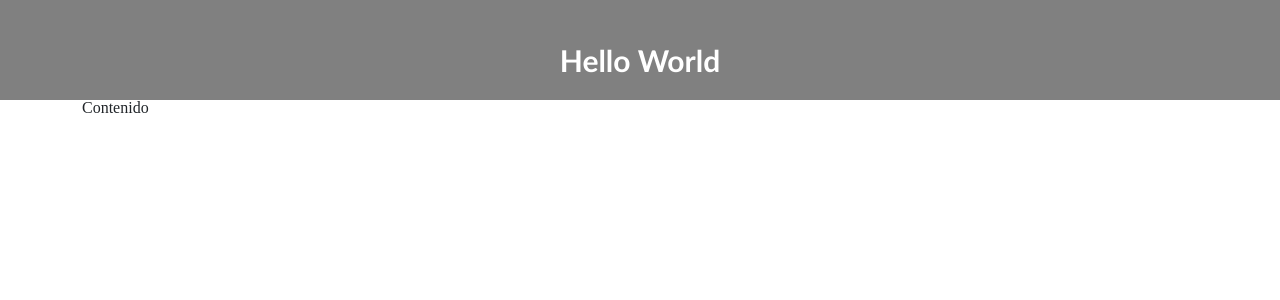
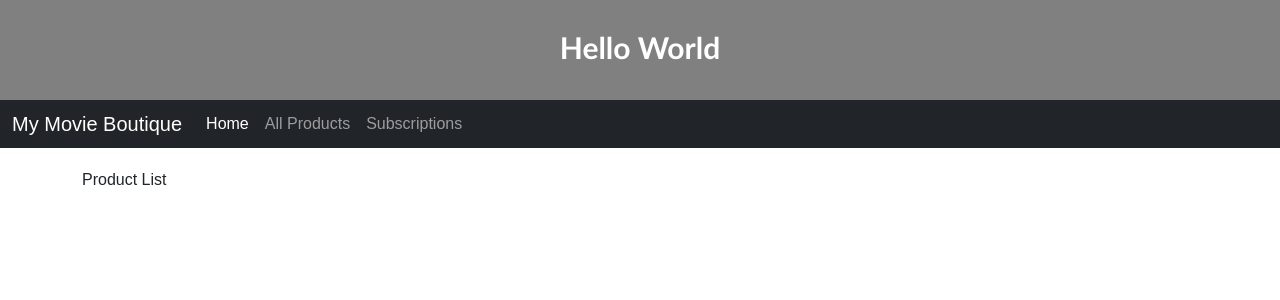
Before and after one commit to pilpod/PHP-MVC-Testing, a PHP site: page / in a window 1280 px wide. Shown: the top 300 px of the page. Run offline with PHP 8.4, Linux system fonts and the light colour scheme.

Commit message:
simple navbar added

```diff
--- a/src/Views/css/homepageStyle/homepage-title.css
+++ b/src/Views/css/homepageStyle/homepage-title.css
@@ -2,5 +2,5 @@
     font-size: 30px;
     font-family: 'Trebuchet MS', 'Lucida Sans Unicode', 'Lucida Grande', 'Lucida Sans', Arial, sans-serif;
     font-weight: 700;
-    padding: 2%;
+    padding: 1%;
 }
--- a/src/Views/css/main.css
+++ b/src/Views/css/main.css
@@ -30,6 +30,7 @@ footer, header, hgroup, menu, nav, section {
 
 body {
 	line-height: 1;
+	font-family: 'Arial';
 }
 
 ol, ul {
--- a/src/Views/homepage.php
+++ b/src/Views/homepage.php
@@ -1,8 +1,8 @@
 <?php include('layout/head.php') ?>
 <?php include('layout/header.php') ?>
 
-    <main class="container">
-        <h4>Contenido</h4>
+    <main class="container mt-4">
+        <h4>Product List</h4>
     </main>
 
 <?php include('layout/footer.php') ?>
--- a/src/Views/layout/header.php
+++ b/src/Views/layout/header.php
@@ -1,3 +1,4 @@
 <header class ="header">
     <h1 id="main-title">Hello World</h1>
 </header>
+<?php include('main-navBar.php') ?>
--- /dev/null
+++ b/src/Views/layout/main-navBar.php
@@ -0,0 +1,21 @@
+<nav class="navbar navbar-expand-lg navbar-dark bg-dark">
+  <div class="container-fluid">
+    <a class="navbar-brand" href="#">My Movie Boutique</a>
+    <button class="navbar-toggler" type="button" data-bs-toggle="collapse" data-bs-target="#navbarNav" aria-controls="navbarNav" aria-expanded="false" aria-label="Toggle navigation">
+      <span class="navbar-toggler-icon"></span>
+    </button>
+    <div class="collapse navbar-collapse" id="navbarNav">
+      <ul class="navbar-nav">
+        <li class="nav-item">
+          <a class="nav-link active" aria-current="page" href="#">Home</a>
+        </li>
+        <li class="nav-item">
+          <a class="nav-link" href="#">All Products</a>
+        </li>
+        <li class="nav-item">
+          <a class="nav-link" href="#">Subscriptions</a>
+        </li>
+      </ul>
+    </div>
+  </div>
+</nav>
```
